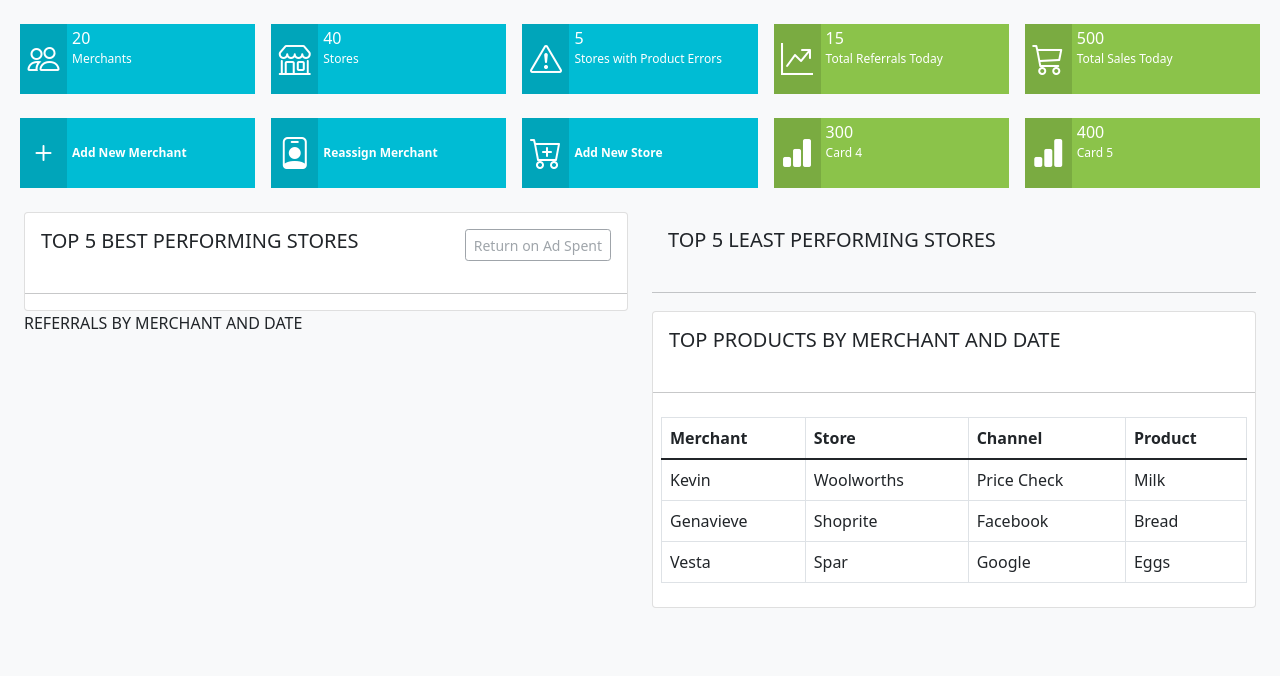
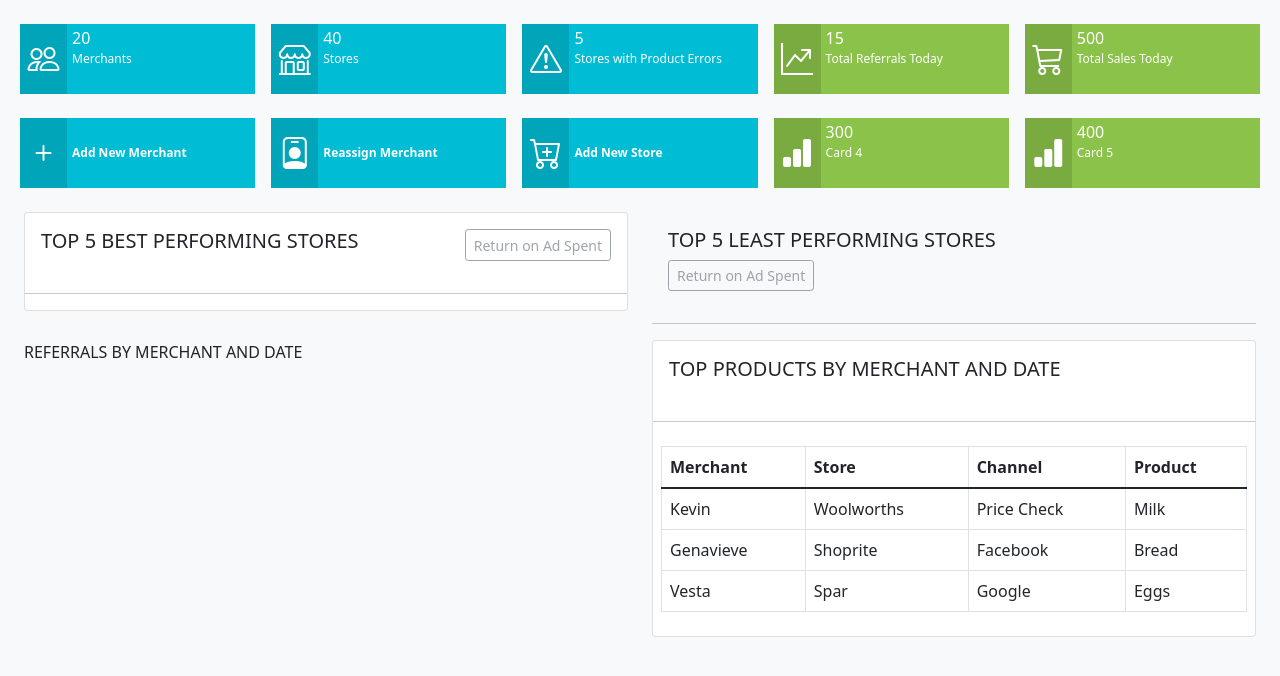
Before and after one commit to Vesta-Nassone/shopping-feeder-dashboard, a React (Create React App) app: page / in a window 1280 px wide. Shown: the top 676 px of the page. Built offline with nearby package versions, Linux system fonts and the light colour scheme.

Commit message:
Add the return on ad spent button.

```diff
--- a/src/components/graphs/Graphs.jsx
+++ b/src/components/graphs/Graphs.jsx
@@ -21,11 +21,16 @@ export default function Graphs() {
 				</div>
 			</div>
 			<div className="col-lg-6">
-				<div className="card-body d-flex justify-content-between">
+				<div className="card-body ">
 					<h5 className="card-title">
 						TOP 5 LEAST PERFORMING STORES
 					</h5>
-
+					<button
+						type="button"
+						className="btn btn-sm btn-outline-secondary disabled"
+					>
+						Return on Ad Spent
+					</button>
 				</div>
 				<hr />
 			</div>
```
